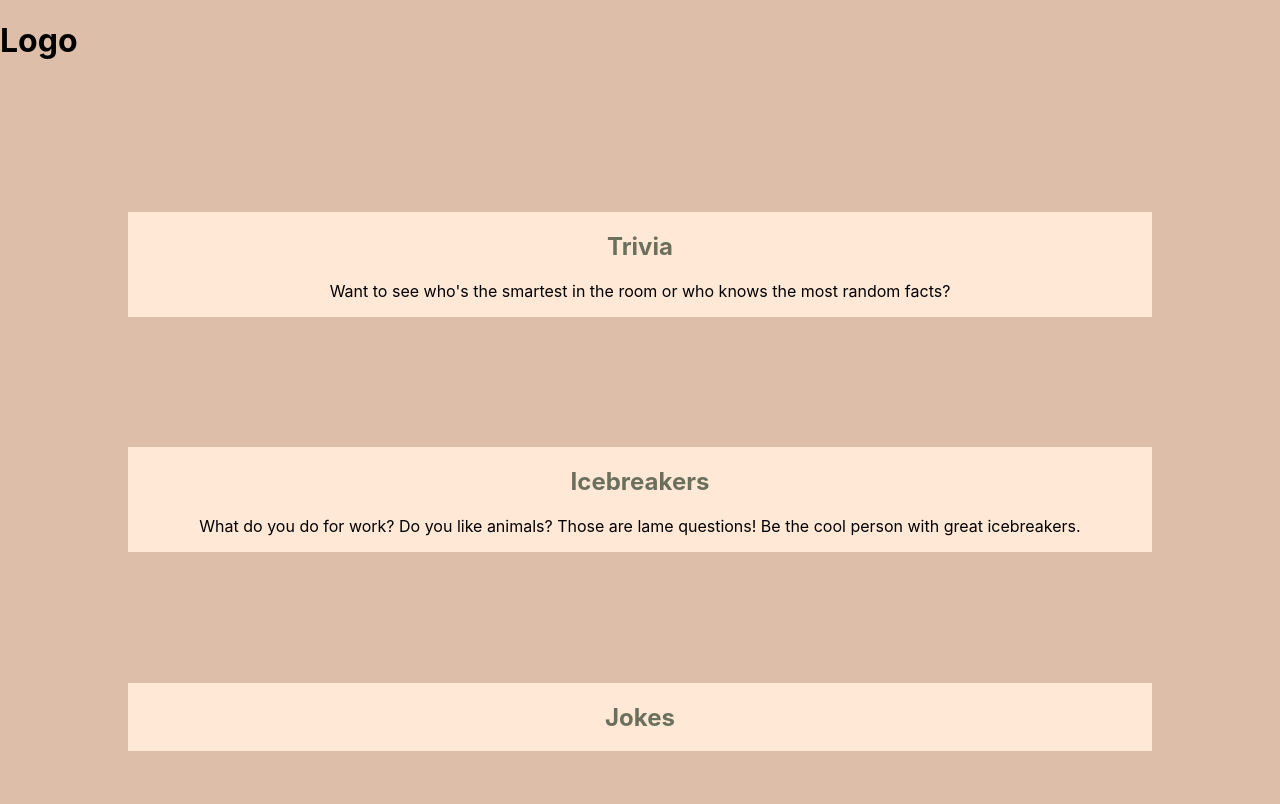
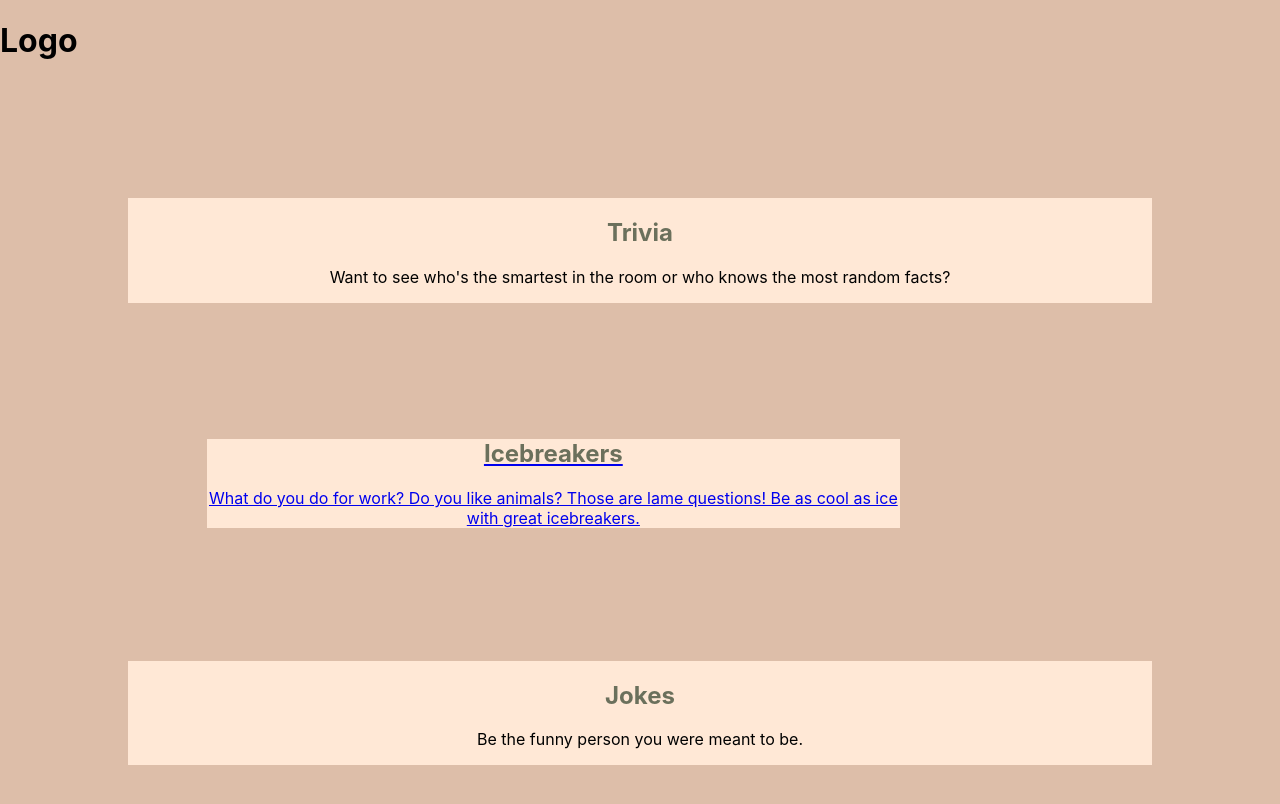
Before and after one commit to Logan-Alvarez/final-project, a React (Create React App) app: page / in a window 1280 px wide. Shown: the top 804 px of the page. Built offline with nearby package versions, Linux system fonts and the light colour scheme; no server answers.

Commit message:
Set up Route to Icebreakers component

```diff
--- a/src/components/main.tsx
+++ b/src/components/main.tsx
@@ -1,4 +1,5 @@
 import { useEffect, useState } from "react";
+import { Link } from "react-router-dom";
 import Joke from "../models/Joke";
 
 import { fetchJokes } from "../services/joke-api";
@@ -26,16 +27,18 @@ const Main = () => {
             random facts?
           </p>
         </div>
+        <Link to={"/icebreakers"}>
           <div className="feature-container">
             <h2>Icebreakers</h2>
             <p>
               What do you do for work? Do you like animals? Those are lame
-            questions! Be the cool person with great icebreakers.
+              questions! Be as cool as ice with great icebreakers.
             </p>
           </div>
+        </Link>
         <div className="feature-container">
           <h2>Jokes</h2>
-          <p></p>
+          <p>Be the funny person you were meant to be.</p>
         </div>
       </div>
     </div>
```
Lines whose indentation alone changed are shown as unchanged.
